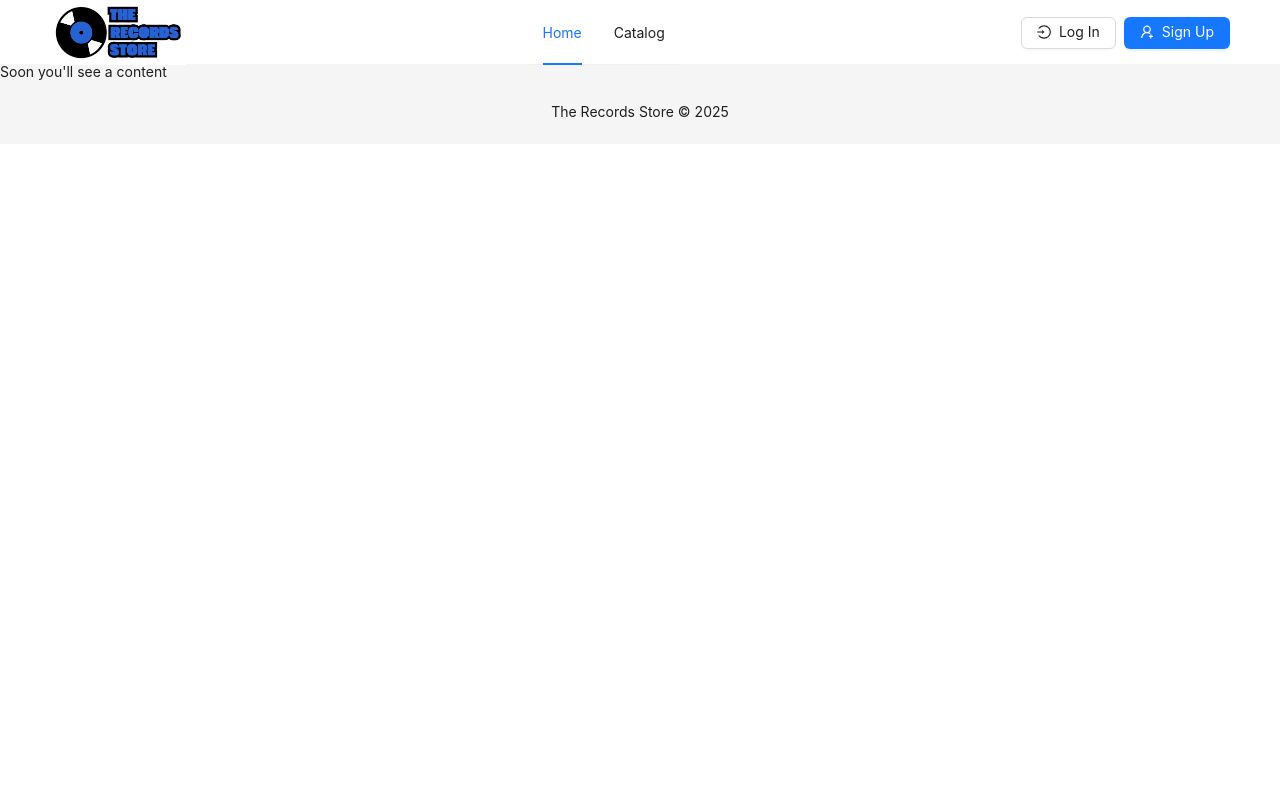
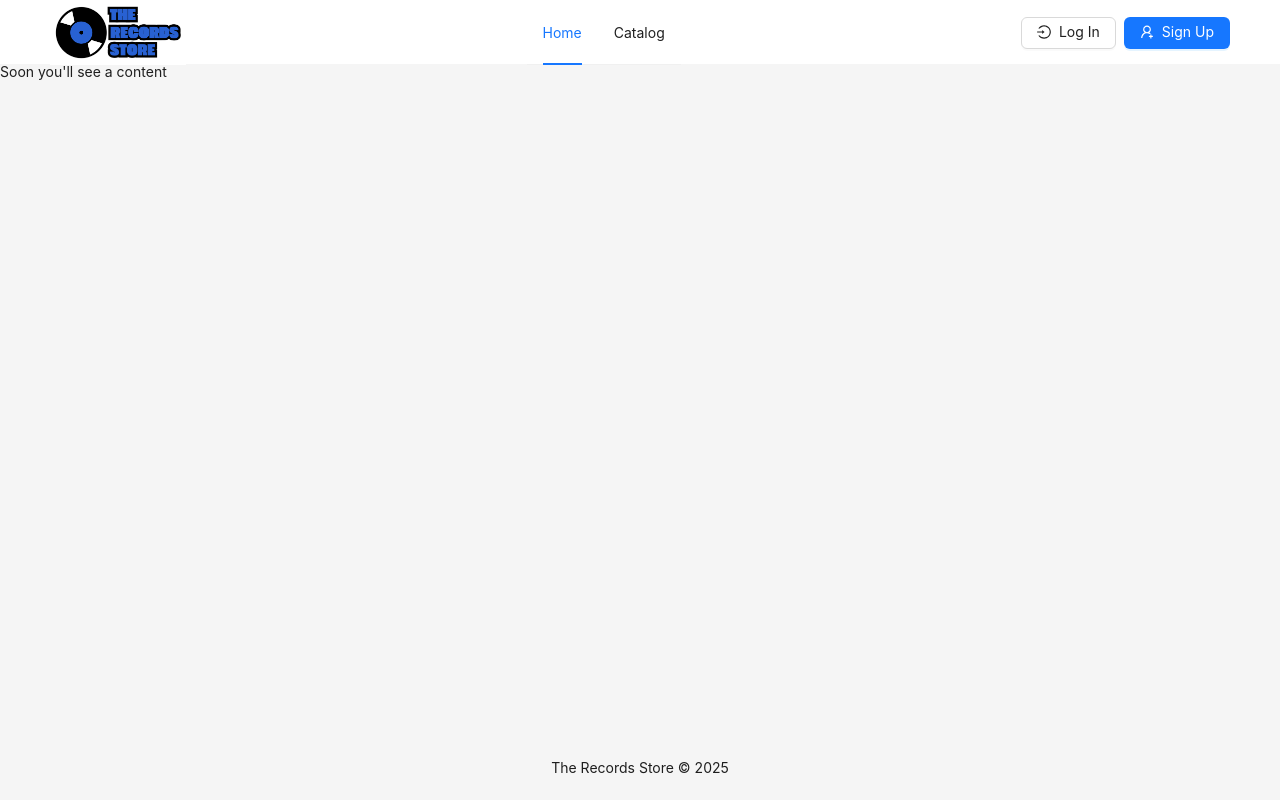
Before and after one commit to dmalashev/eCommerce-Application, a React (Vite) app in the folder eCommerce-Application/: page / in a window 1280 px wide. Built offline with nearby package versions, Linux system fonts and the light colour scheme.

Commit message:
feat: define min height of the page

```diff
--- a/eCommerce-Application/src/app/App.tsx
+++ b/eCommerce-Application/src/app/App.tsx
@@ -14,7 +14,7 @@ const { Content } = Layout;
 export default function App() {
   return (
     <BrowserRouter>
-      <Layout>
+      <Layout style={{ minHeight: '100vh' }}>
         <Header />
         <Content>
           <Routes>
```
